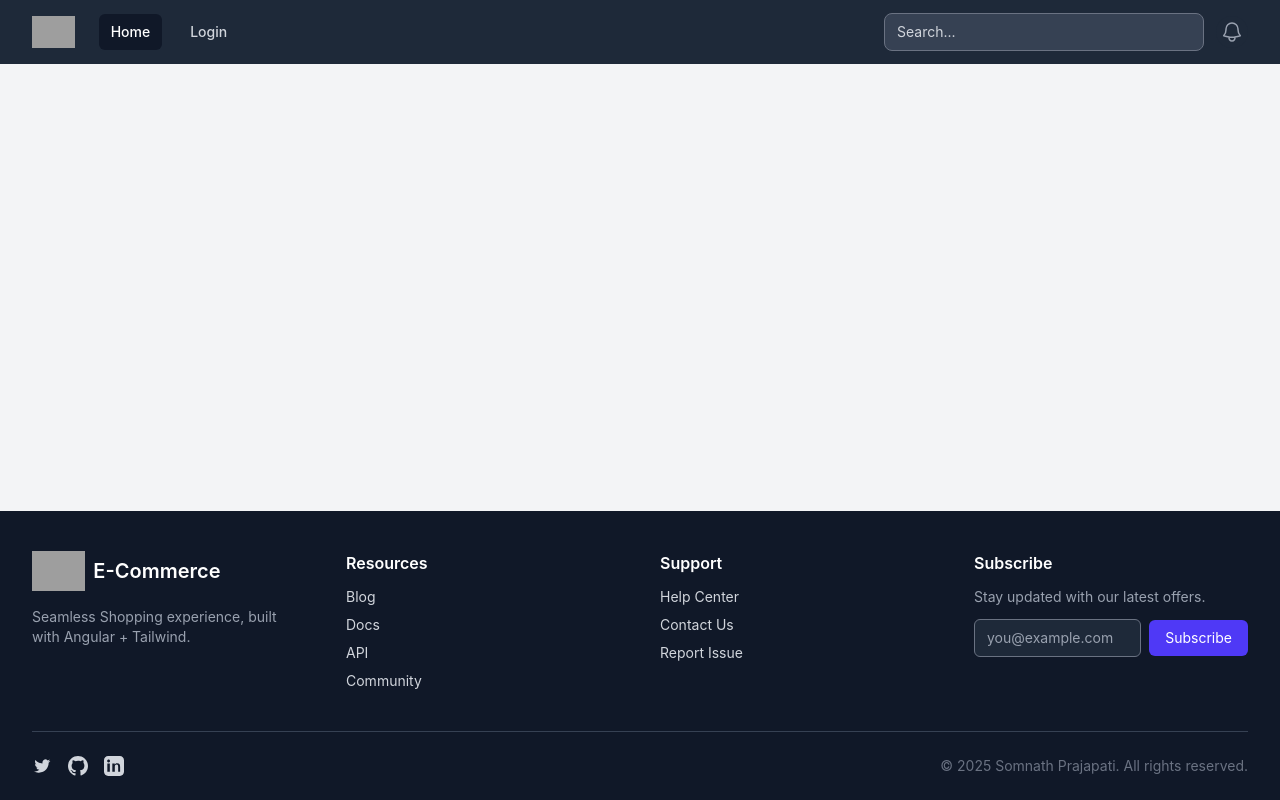
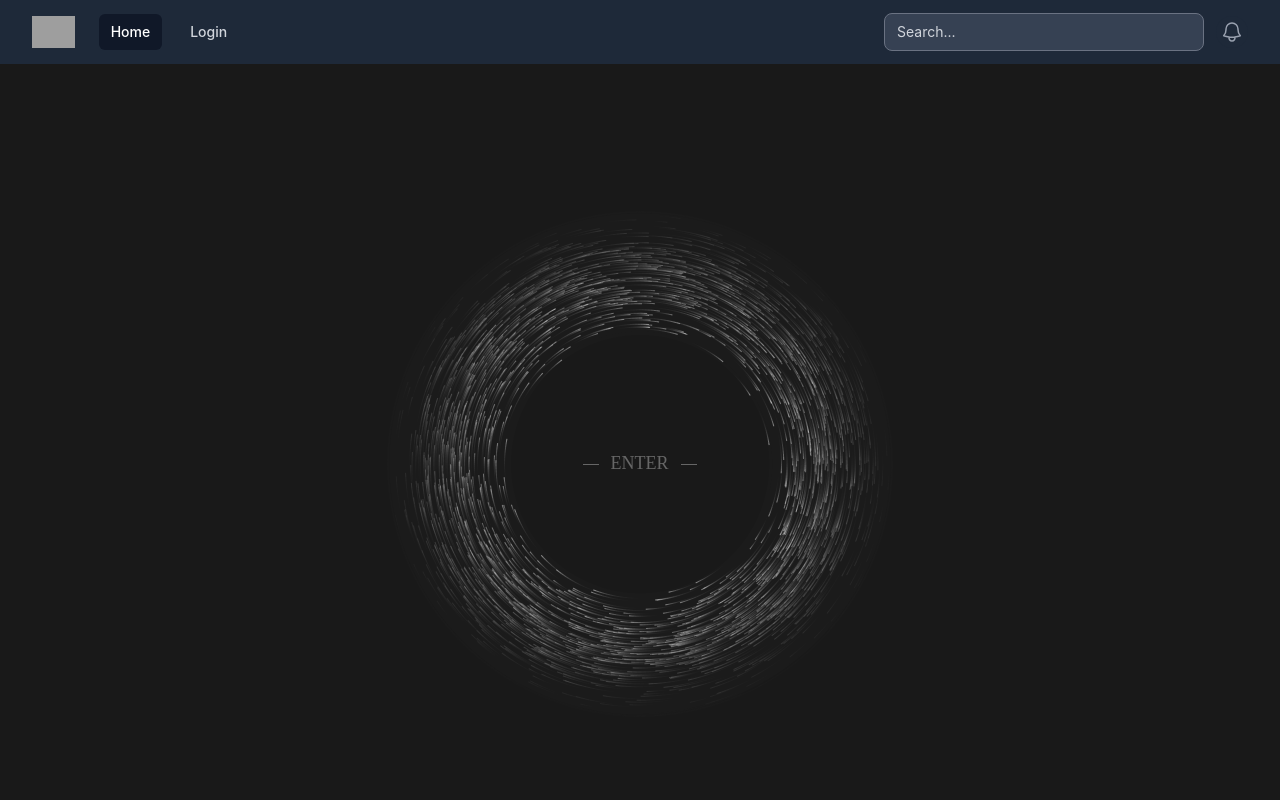
Before and after one commit to Gazynova/Ticket_Booking, an Angular app in the folder fronted/: page /blackhole in a window 1280 px wide. Before the commit this address led to /. Shown: the top 800 px of the page. Built offline with nearby package versions, Linux system fonts and the light colour scheme; grey boxes are pictures that could not be loaded.

Commit message:
added blackhole bg

```diff
--- a/fronted/src/app/app.component.html
+++ b/fronted/src/app/app.component.html
@@ -6,9 +6,11 @@
 <router-outlet></router-outlet>
 <app-footer></app-footer> -->
 
+<!-- Background Animation -->
 
-<div class="flex flex-col min-h-screen bg-gray-100">
- <app-header></app-header>
+
+<div class="flex flex-col min-h-screen bg-transparent relative z-10">
+  <app-header></app-header>
 
   <!-- Page Content -->
   <main class="flex-grow">
--- a/fronted/src/app/app.component.ts
+++ b/fronted/src/app/app.component.ts
@@ -4,9 +4,10 @@ import { HeaderComponent } from './shared/header/header.component';
 import { FooterComponent } from "./shared/footer/footer.component";
 import { filter } from 'rxjs';
 
+
 @Component({
   selector: 'app-root',
-  imports: [RouterOutlet, HeaderComponent, FooterComponent],
+  imports: [RouterOutlet, HeaderComponent, FooterComponent,],
   templateUrl: './app.component.html',
   styleUrl: './app.component.css'
 })
--- a/fronted/src/app/app.routes.ts
+++ b/fronted/src/app/app.routes.ts
@@ -7,6 +7,7 @@ import { AddProductComponent } from './admin/add-product/add-product.component';
 import { EditProductComponent } from './admin/edit-product/edit-product.component';
 import { CartComponent } from './pages/cart/cart.component';
 import { AuthGuard } from './guards/auth.guard'; // import the guard
+import { BlackholeComponent } from './blackhole/blackhole.component';
 
 export const routes: Routes = [
   { path: '', component: HomePageComponent },
@@ -32,4 +33,7 @@ export const routes: Routes = [
     canActivate: [AuthGuard],
   },
   { path: 'login', component: LoginComponent },
+  { path: 'blackhole', component: BlackholeComponent },
+
+
 ];
--- /dev/null
+++ b/fronted/src/app/blackhole/blackhole.component.css
@@ -0,0 +1,77 @@
+body, html {
+    margin: 0;
+    padding: 0;
+}
+
+:host {
+    display: block;
+    height: 100vh;
+    width: 100vw;
+    background-color: rgba(25, 25, 25, 1);
+    overflow: hidden;
+}
+
+#blackhole {
+    height: 100%;
+    width: 100%;
+    position: relative;
+    display: flex;
+}
+
+.centerHover {
+    width: 255px;
+    height: 255px;
+    background-color: transparent;
+    border-radius: 50%;
+    position: absolute;
+    left: 50%;
+    top: 50%;
+    margin-top: -128px;
+    margin-left: -128px;
+    z-index: 2;
+    cursor: pointer;
+    line-height: 255px;
+    text-align: center;
+    transition: all 500ms;
+}
+
+.centerHover.open {
+    opacity: 0;
+    pointer-events: none;
+}
+
+.centerHover:hover span {
+    color: #DDD;
+}
+
+.centerHover:hover span::before,
+.centerHover:hover span::after {
+    background-color: #DDD;
+}
+
+.centerHover span {
+    color: #666;
+    font-family: serif;
+    font-size: 18px;
+    position: relative;
+    transition: all 500ms;
+}
+
+.centerHover span::before,
+.centerHover span::after {
+    content: '';
+    display: inline-block;
+    height: 1px;
+    width: 16px;
+    margin: 0 12px 4px 12px;
+    background-color: #666;
+    transition: all 500ms;
+}
+
+canvas {
+    position: relative;
+    z-index: 1;
+    width: 100%;
+    height: 100%;
+    margin: auto;
+}
--- /dev/null
+++ b/fronted/src/app/blackhole/blackhole.component.html
@@ -0,0 +1,3 @@
+<div id="blackhole">
+  <div class="centerHover"><span>ENTER</span></div>
+</div>
--- /dev/null
+++ b/fronted/src/app/blackhole/blackhole.component.ts
@@ -0,0 +1,177 @@
+import { AfterViewInit, Component, ElementRef, ViewChild } from '@angular/core';
+
+@Component({
+  selector: 'app-blackhole',
+  templateUrl: './blackhole.component.html',
+  styleUrls: ['./blackhole.component.css']
+})
+export class BlackholeComponent implements AfterViewInit {
+
+  @ViewChild('blackhole', { static: false }) blackholeElement!: ElementRef;
+
+  ngAfterViewInit(): void {
+    this.blackhole('#blackhole');
+  }
+
+  blackhole(elementSelector: string): void {
+    const container = document.querySelector(elementSelector) as HTMLElement;
+    const h = container.offsetHeight;
+    const w = container.offsetWidth;
+    const cw = w;
+    const ch = h;
+    const maxorbit = 255;
+    const centery = ch / 2;
+    const centerx = cw / 2;
+
+    const startTime = new Date().getTime();
+    let currentTime = 0;
+    const stars: any[] = [];
+    let collapse = false;
+    let expanse = false;
+    let returning = false;
+
+    const canvas = document.createElement('canvas');
+    canvas.width = cw;
+    canvas.height = ch;
+    container.appendChild(canvas);
+    const context = canvas.getContext("2d")!;
+    context.globalCompositeOperation = "multiply";
+
+    function setDPI(canvas: HTMLCanvasElement, dpi: number) {
+      const scaleFactor = dpi / 96;
+      canvas.width = Math.ceil(canvas.width * scaleFactor);
+      canvas.height = Math.ceil(canvas.height * scaleFactor);
+      const ctx = canvas.getContext('2d')!;
+      ctx.scale(scaleFactor, scaleFactor);
+    }
+
+    function rotate(cx: number, cy: number, x: number, y: number, angle: number): [number, number] {
+      const cos = Math.cos(angle);
+      const sin = Math.sin(angle);
+      const nx = (cos * (x - cx)) + (sin * (y - cy)) + cx;
+      const ny = (cos * (y - cy)) - (sin * (x - cx)) + cy;
+      return [nx, ny];
+    }
+
+    setDPI(canvas, 192);
+
+    class Star {
+      x: number;
+      y: number;
+      yOrigin: number;
+      speed: number;
+      rotation: number;
+      startRotation: number;
+      id: number;
+      collapseBonus: number;
+      color: string;
+      hoverPos: number;
+      expansePos: number;
+      prevR: number;
+      prevX: number;
+      prevY: number;
+      originalY: number;
+      trail: number | undefined;
+
+      constructor() {
+        const rands = [
+          Math.random() * (maxorbit / 2) + 1,
+          Math.random() * (maxorbit / 2) + maxorbit
+        ];
+        const orbital = (rands.reduce((p, c) => p + c, 0) / rands.length);
+        this.x = centerx;
+        this.y = centery + orbital;
+        this.yOrigin = this.y;
+        this.speed = (Math.random() * 2.5 + 1.5) * Math.PI / 180;
+        this.rotation = 0;
+        this.startRotation = (Math.random() * 360 + 1) * Math.PI / 180;
+        this.id = stars.length;
+        this.collapseBonus = Math.max(0, orbital - (maxorbit * 0.7));
+        this.color = `rgba(255,255,255,${1 - (orbital / 255)})`;
+        this.hoverPos = centery + (maxorbit / 2) + this.collapseBonus;
+        this.expansePos = centery + (this.id % 100) * -10 + (Math.random() * 20 + 1);
+        this.prevR = this.startRotation;
+        this.prevX = this.x;
+        this.prevY = this.y;
+        this.originalY = this.yOrigin;
+        stars.push(this);
+      }
+
+      draw() {
+        if (!expanse && !returning) {
+          this.rotation = this.startRotation + (currentTime * this.speed);
+          this.y += collapse ? (this.hoverPos - this.y) / 5 : (this.yOrigin - this.y) / 10;
+        } else if (expanse && !returning) {
+          this.rotation = this.startRotation + (currentTime * (this.speed / 2));
+          this.y += (this.expansePos - this.y) / 80;
+        } else if (returning) {
+          this.rotation = this.startRotation + (currentTime * this.speed);
+          if (Math.abs(this.y - this.originalY) > 2) {
+            this.y += (this.originalY - this.y) / 50;
+          } else {
+            this.y = this.originalY;
+          }
+        }
+
+        context.save();
+        context.fillStyle = this.color;
+        context.strokeStyle = this.color;
+        context.beginPath();
+        const oldPos = rotate(centerx, centery, this.prevX, this.prevY, -this.prevR);
+        context.moveTo(oldPos[0], oldPos[1]);
+        context.translate(centerx, centery);
+        context.rotate(this.rotation);
+        context.translate(-centerx, -centery);
+        context.lineTo(this.x, this.y);
+        context.stroke();
+        context.restore();
+
+        this.prevR = this.rotation;
+        this.prevX = this.x;
+        this.prevY = this.y;
+      }
+    }
+
+    const centerHover = container.querySelector('.centerHover') as HTMLElement;
+    centerHover.addEventListener('click', () => {
+      collapse = false;
+      expanse = true;
+      returning = false;
+      centerHover.classList.add('open');
+      setTimeout(() => {
+        expanse = false;
+        returning = true;
+        setTimeout(() => {
+          returning = false;
+          centerHover.classList.remove('open');
+        }, 8000);
+      }, 25000);
+    });
+
+    centerHover.addEventListener('mouseover', () => {
+      if (!expanse) collapse = true;
+    });
+
+    centerHover.addEventListener('mouseout', () => {
+      if (!expanse) collapse = false;
+    });
+
+    function loop() {
+      const now = new Date().getTime();
+      currentTime = (now - startTime) / 50;
+      context.fillStyle = 'rgba(25,25,25,0.2)';
+      context.fillRect(0, 0, cw, ch);
+      stars.forEach(s => s.draw());
+      requestAnimationFrame(loop);
+    }
+
+    function init() {
+      context.fillStyle = 'rgba(25,25,25,1)';
+      context.fillRect(0, 0, cw, ch);
+      for (let i = 0; i < 2500; i++) new Star();
+      loop();
+    }
+
+    init();
+  }
+}
```
Also changed, not shown: 1 other file (tests, documents, lock files or other folders).
